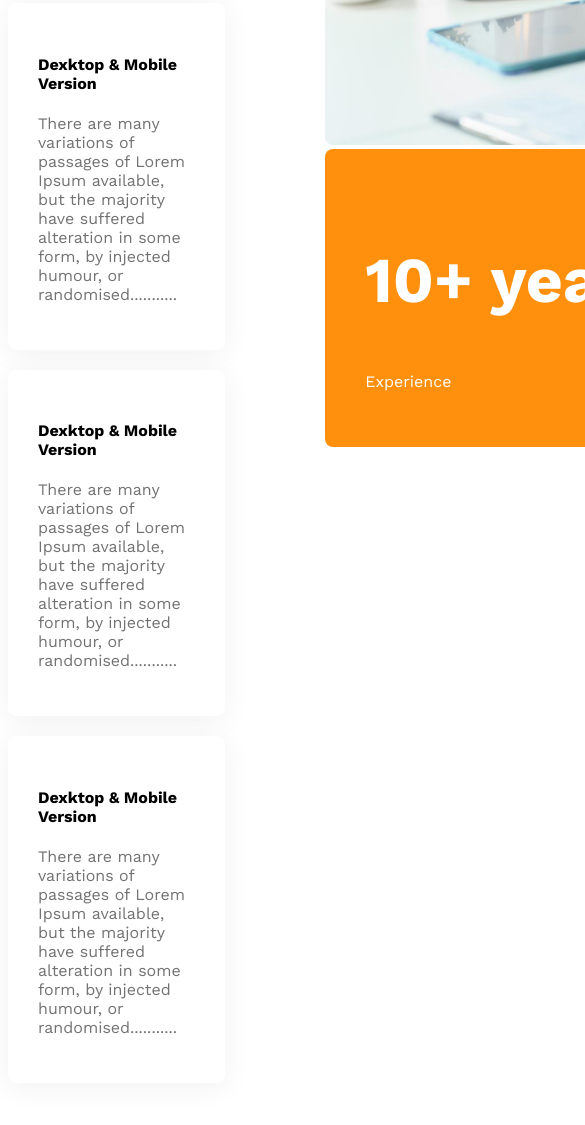
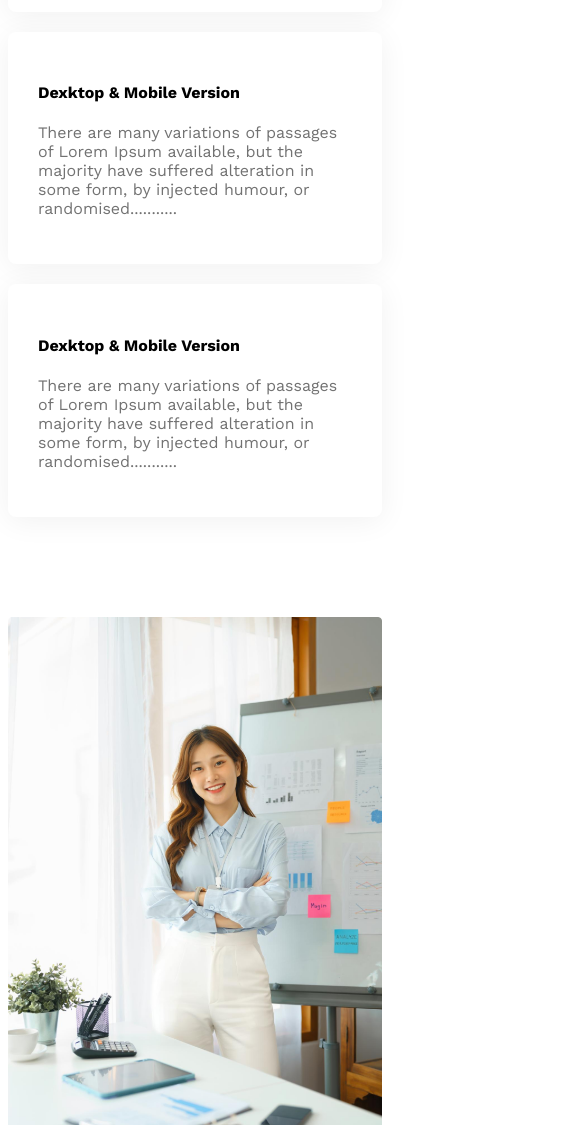
Before and after one commit to Jahirul83/Architects-Website, a plain HTML site: page index.html in a window 390 px wide. Shown: the part 3840-4965 px from the top of the page, 585 px wide, since content can reach past the window. Drawn offline with nearby package versions, Linux system fonts and the light colour scheme.

Commit message:
features section resposive done

```diff
--- a/styles/architect.css
+++ b/styles/architect.css
@@ -141,18 +141,28 @@ main {
     background: #FFF;
     box-shadow: 0px 4px 30px 0px rgba(0, 0, 0, 0.06);
 }
-
+.feature-img img{
+    height: 90%;
+    margin-left: 90px;
+}
 .ten-years-badge {
     border-radius: 8px;
     background: #FF900E;
     color: #FFF;
-    width: 342px;
+    width: 340px;
     padding: 40px;
+    text-align: center;
+    position: relative;
+    bottom: 100px;
 
 }
 .ten-years-badge h2{
     font-size: 4rem;
+    margin: 0;
 
+}
+.ten-years-badge p{
+    font-size: 1.5rem;
 }
 
 /* facts styles */
@@ -209,11 +219,19 @@ main {
 
     nav,
     .teams-container,
+    .features,
     .facts-cards,
     .sponsors-img {
         flex-direction: column;
     }
-
+    .features img{
+        width: 100%;
+        margin-left: 0;
+    }
+    .ten-years-badge{
+        position: static;
+        max-width: 320px;
+    }
     .teams-img {
         grid-template-columns: 1fr;
     }
@@ -237,6 +255,7 @@ main {
     }
 
     nav,
+    .features,
     .teams-container,
     .sponsors-img {
         flex-direction: column;
```
